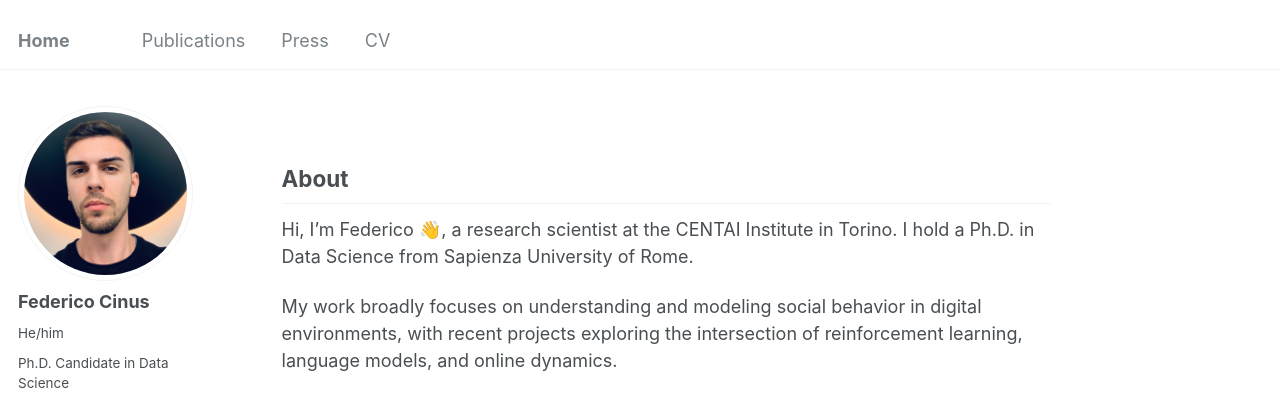
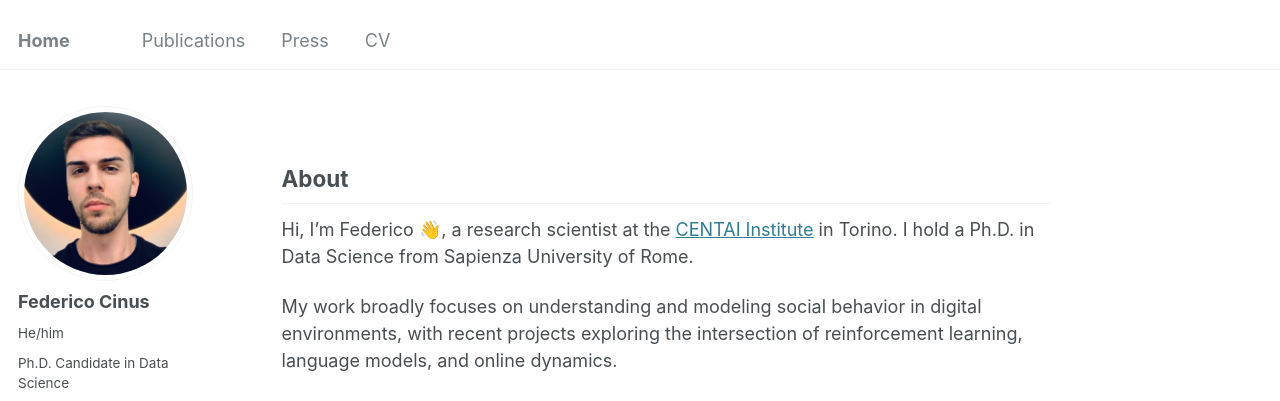
Before and after one commit to FedericoCinus/website, a Jekyll site: the page built from _pages/about.md, in a window 1280 px wide and 1125 px high. Shown: the top 401 px of the window. Built offline with Jekyll 4.4.1, drawn with Linux system fonts in a browser that asks for light colours; some web fonts are replaced; part of the change alters nothing that is shown.

```diff
--- a/_pages/about.md
+++ b/_pages/about.md
@@ -10,7 +10,7 @@ redirect_from:
 
 ## About
 
-Hi, I’m Federico 👋, a research scientist at the CENTAI Institute in Torino. I hold a Ph.D. in Data Science from Sapienza University of Rome.
+Hi, I’m Federico 👋, a research scientist at the [CENTAI Institute](https://www.cimolai.com/it/portfolio/torre-intesa-san-paolo/) in Torino. I hold a Ph.D. in Data Science from Sapienza University of Rome.
 
 My work broadly focuses on understanding and modeling social behavior in digital environments, with recent projects exploring the intersection of reinforcement learning, language models, and online dynamics.
 
```
